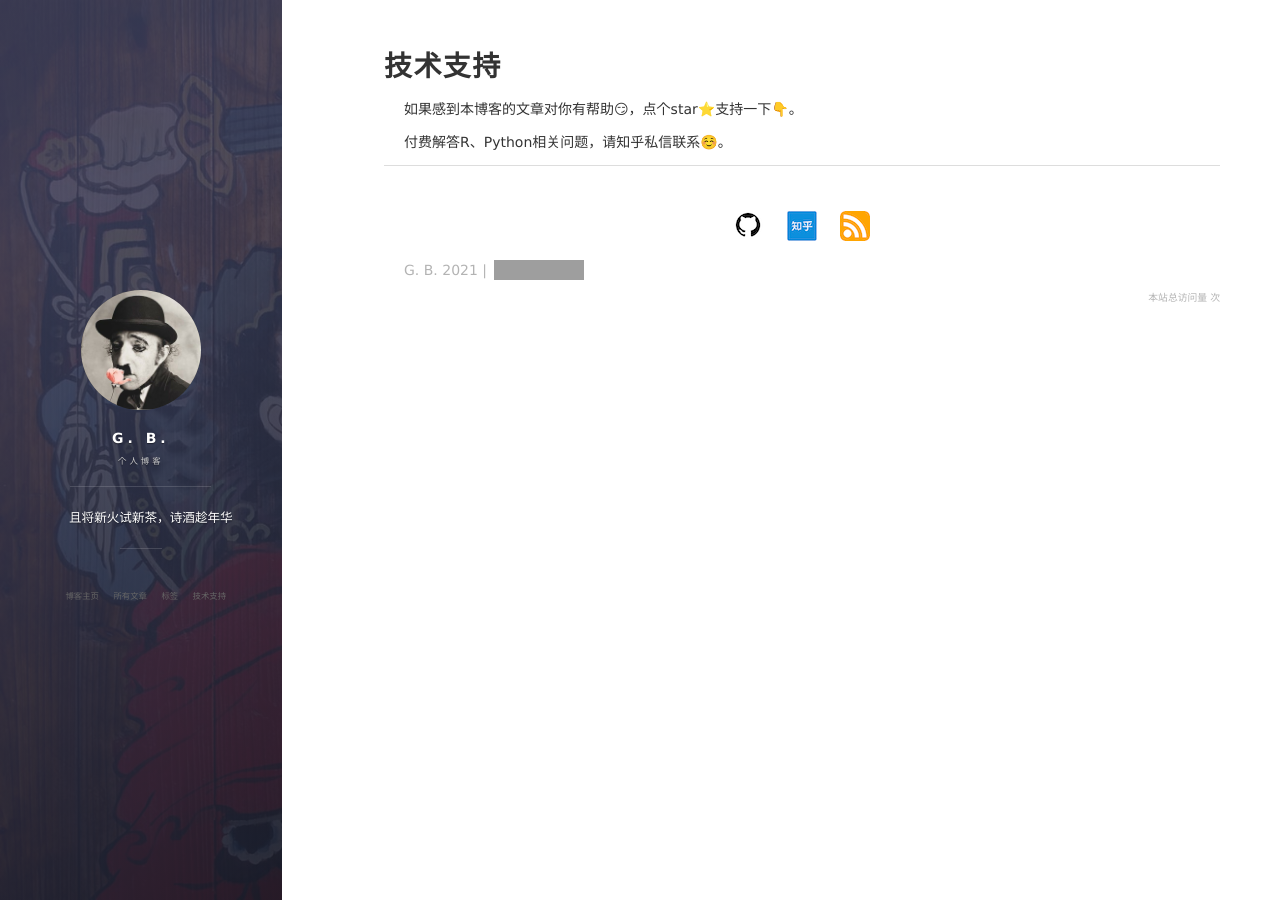
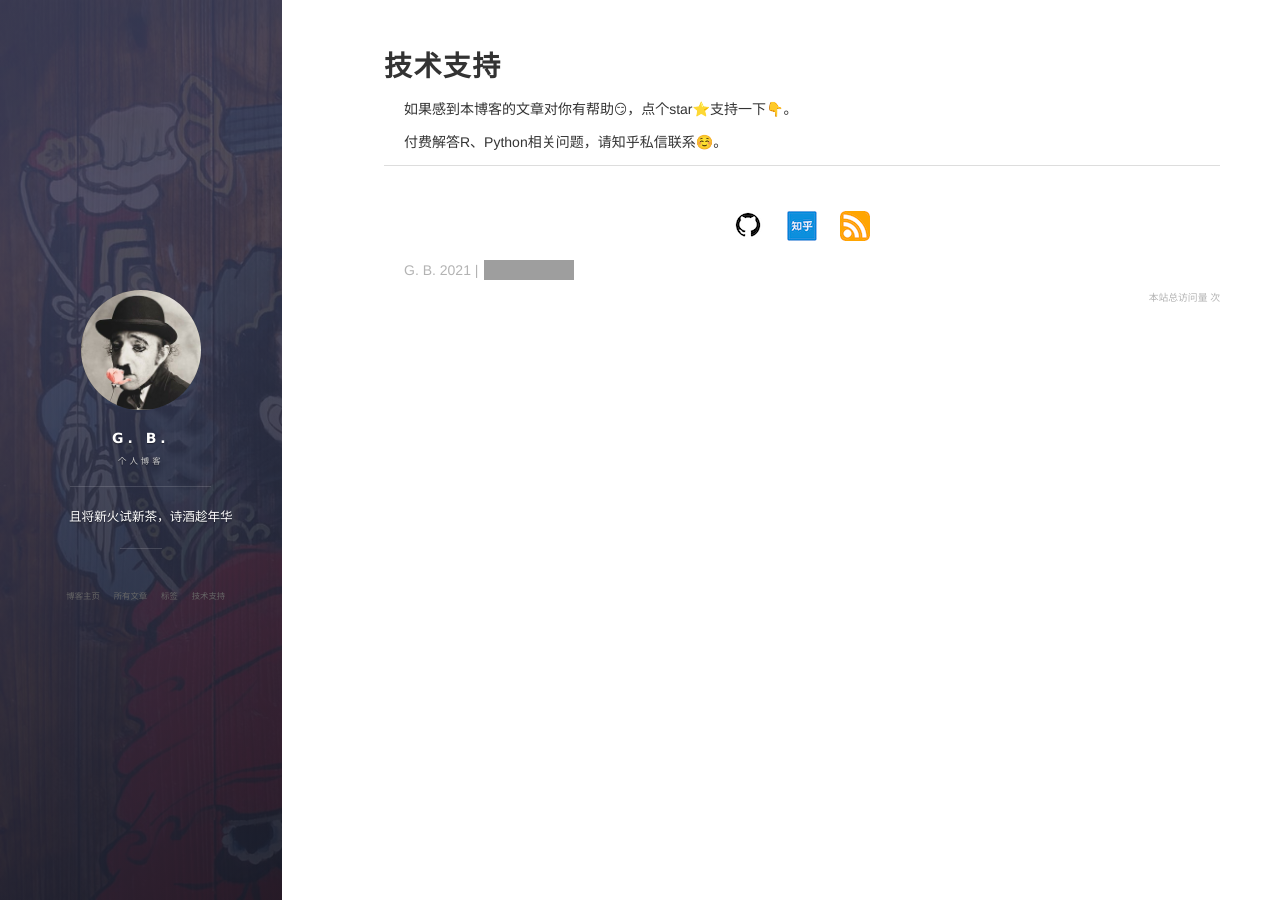
Before and after one commit to Blanket58/Blanket58.github.io, a Jekyll site: the page built from support.md, in a window 1280 px wide. Built offline with Jekyll 4.4.1, drawn with Linux system fonts in a browser that asks for light colours; nearby versions of some CDN libraries; emoji names are drawn with the system emoji font; comment, search, counter and statistics services are not loaded; grey boxes are pictures that could not be loaded.

Commit message:
Update main.css

```diff
--- a/css/main.css
+++ b/css/main.css
@@ -62,7 +62,7 @@
 }
 
 body {
-  font-family: "ff-tisa-web-pro-1", "ff-tisa-web-pro-2", "Lucida Grande", "Hiragino Sans GB", "Hiragino Sans GB W3", "Microsoft YaHei", "WenQuanYi Micro Hei", sans-serif;
+  font-family: Helvetica, Tahoma, Arial, "PingFang SC", "Hiragino Sans GB", "Heiti SC", "Microsoft YaHei", "WenQuanYi Micro Hei", sans-serif;
   font-size: 14px;
   color: #333;
   -webkit-font-smoothing: antialiased; }
```
